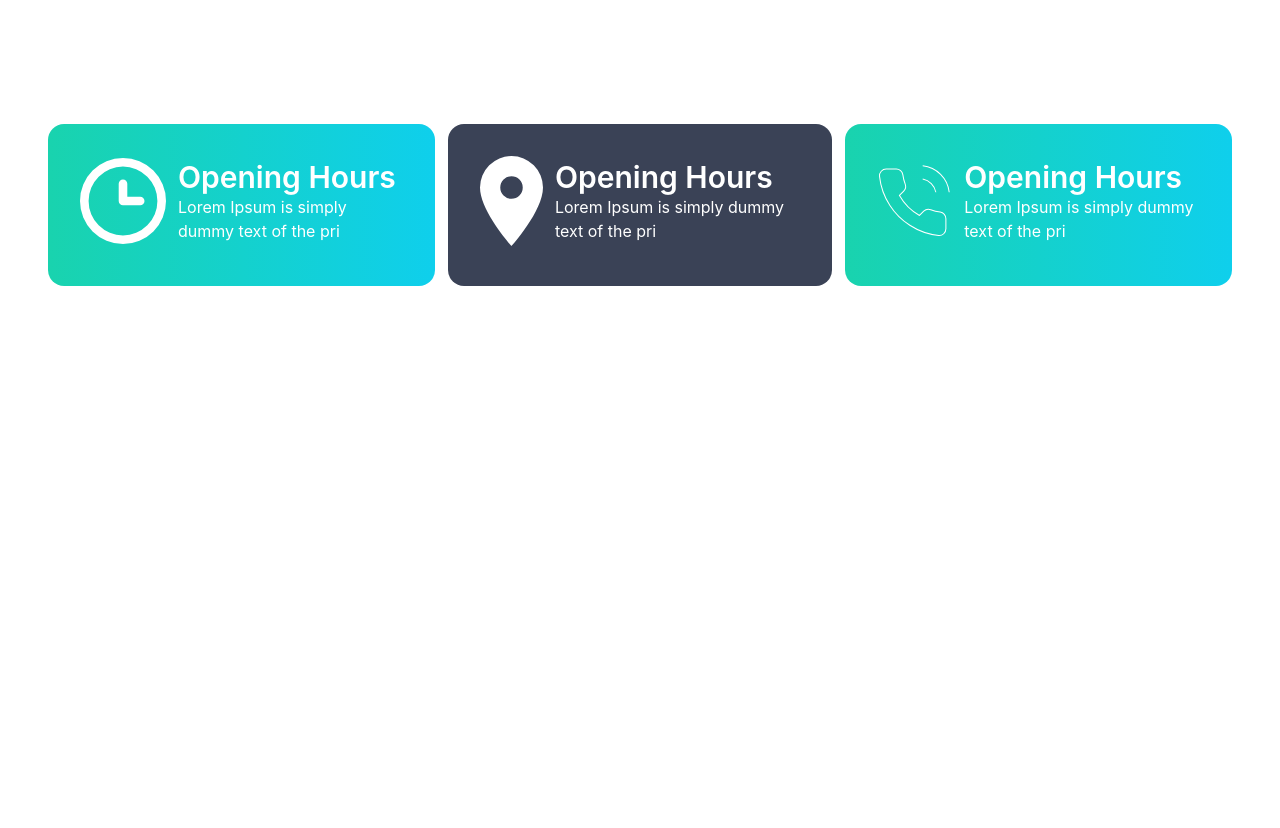
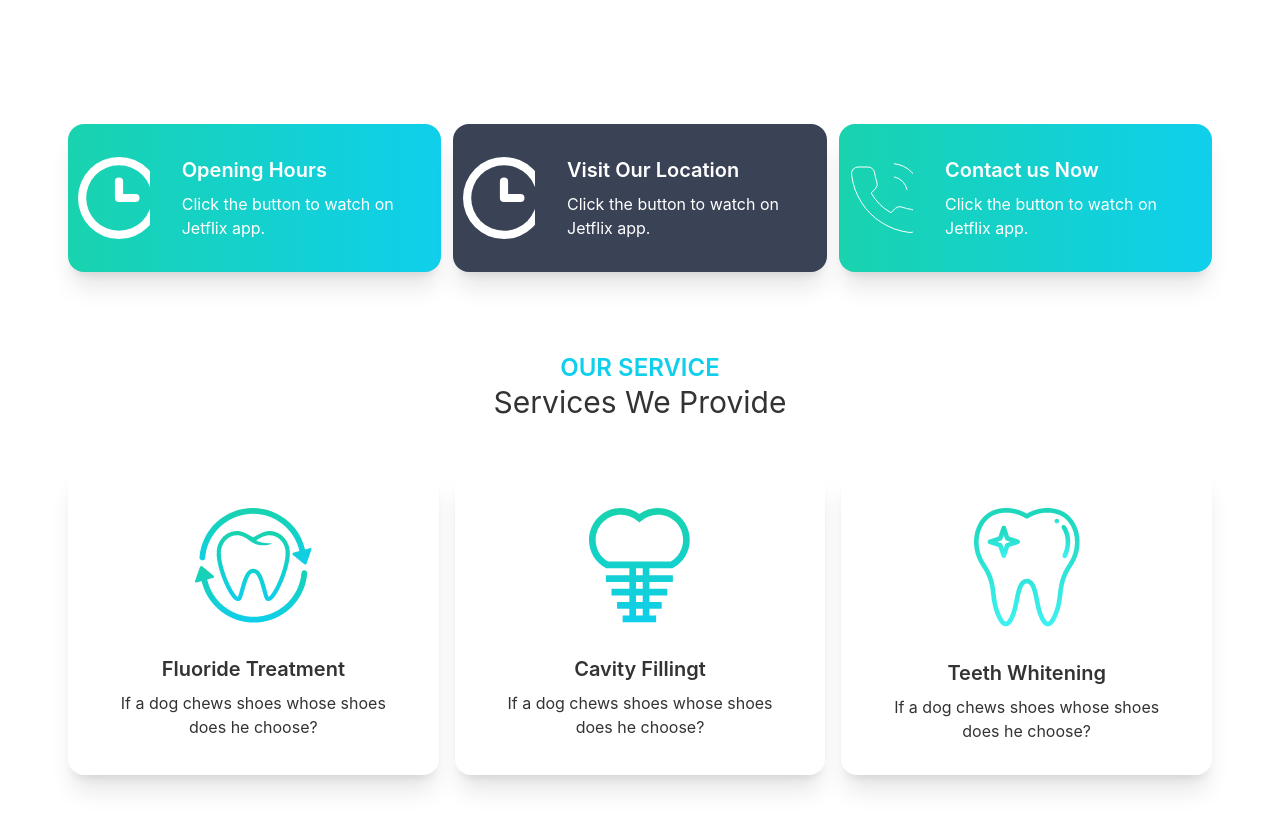
Before and after one commit to abusayeed4bd/doctors-portal-client, a React (Create React App) app: page / in a window 1280 px wide. Shown: the part 740-1568 px from the top of the page. Before the commit the page ends 1026 px from the top, so only its background shows below. Built offline with nearby package versions, Linux system fonts and the light colour scheme.

Commit message:
service section added

```diff
--- a/src/pages/Home/Banner.js
+++ b/src/pages/Home/Banner.js
@@ -1,16 +1,27 @@
-import React from 'react';
-import chair from '../../assets/images/chair.png'
-
+import React from "react";
+import chair from "../../assets/images/chair.png";
+import bg from "../../assets/images/bg.png";
 
 const Banner = () => {
   return (
-        <div class="hero min-h-screen px-12 ">
+    <div
+      style={{
+        background: `url(${bg}) no-repeat cover`,
+      }}
+      class="hero min-h-screen  lg:px-12 "
+    >
       <div class="hero-content flex-col lg:flex-row-reverse">
-    <img src={chair} class="max-w-lg rounded-lg shadow-2xl" alt='chair' />
+        <img src={chair} class=" lg:w-1/2 rounded-lg shadow-2xl" alt="chair" />
         <div class="sm:mr-10">
           <h1 class="text-5xl font-bold">Your New Smile Starts Here</h1>
-      <p class="py-6 ">Provident cupiditate voluptatem et in. Quaerat fugiat ut assumenda excepturi exercitationem quasi. In deleniti eaque aut repudiandae et a id nisi.</p>
-      <button class="btn btn-primary bg-gradient-to-l  text-white uppercase font-bold from-primary to-secondary">Get Started</button>
+          <p class="py-6 ">
+            Provident cupiditate voluptatem et in. Quaerat fugiat ut assumenda
+            excepturi exercitationem quasi. In deleniti eaque aut repudiandae et
+            a id nisi.
+          </p>
+          <button class="btn btn-primary bg-gradient-to-l  text-white uppercase font-bold from-primary to-secondary">
+            Get Started
+          </button>
         </div>
       </div>
     </div>
--- a/src/pages/Home/Home.js
+++ b/src/pages/Home/Home.js
@@ -1,15 +1,16 @@
-import React from 'react';
-import Banner from './Banner';
-import Info from './Info';
-
+import React from "react";
+import Banner from "./Banner";
+import Info from "./Info";
+import Service from "./Service";
 
 const Home = () => {
-    return (
-        <div>
-            <Banner/>
-            <Info></Info>
-        </div>
-    );
+  return (
+    <div className="px-5">
+      <Banner />
+      <Info></Info>
+      <Service></Service>
+    </div>
+  );
 };
 
 export default Home;
--- a/src/pages/Home/Info.js
+++ b/src/pages/Home/Info.js
@@ -1,55 +1,30 @@
-import React from 'react';
-import clock from '../../assets/icons/clock.svg'
-import marker from '../../assets/icons/marker.svg'
-import phone from '../../assets/icons/phone.svg'
+import React from "react";
+import clock from "../../assets/icons/clock.svg";
+import marker from "../../assets/icons/marker.svg";
+import phone from "../../assets/icons/phone.svg";
+import InfoCard from "./InfoCard";
 
 const Info = () => {
-    return (
-        <div class="grid grid-cols-3 gap-3 mx-12">
-            <div class="card  bg-gradient-to-r from-secondary to-primary  mx-auto">
-        <div class="card-body">
-            <div class="flex items-center my-auto text-white gap-x-3">
-            <img width="86px" src={clock} alt="" />
-            <div>
-                <h2 class="text-3xl font-semibold">Opening Hours</h2>
-                <p>Lorem Ipsum is simply dummy text of the pri</p>
-            </div>
-            </div>
-            <div class="card-actions justify-end">
+  return (
+    <div class="grid grid-cols-1 md:grid-cols-3 gap-3 lg:mx-12">
+      <InfoCard
+        img={clock}
+        bg={"bg-gradient-to-r from-secondary to-primary"}
+        title={"Opening Hours"}
+      ></InfoCard>
+      <InfoCard
+        img={clock}
+        bg={"!bg-accent"}
+        title={"Visit Our Location"}
+      ></InfoCard>
 
-        </div>
+      <InfoCard
+        img={phone}
+        bg={"bg-gradient-to-r from-secondary to-primary"}
+        title={"Contact us Now"}
+      ></InfoCard>
     </div>
-    </div>
-        <div class="card w-96 bg-accent text-primary-content mx-auto">
-            <div class="card-body">
-            <div class="flex items-center my-auto text-white gap-x-3">
-            <img width="86px" src={marker} alt="" />
-            <div>
-                <h2 class="text-3xl font-semibold">Opening Hours</h2>
-                <p>Lorem Ipsum is simply dummy text of the pri</p>
-            </div>
-            </div>
-            <div class="card-actions justify-end">
-
-        </div>
-    </div>
-    </div>
-            <div class="card  bg-gradient-to-r from-secondary to-primary  mx-auto">
-        <div class="card-body">
-        <div class="flex items-center my-auto text-white gap-x-3">
-        <img width="86px" src={phone} alt="" />
-        <div>
-                <h2 class="text-3xl font-semibold">Opening Hours</h2>
-                <p>Lorem Ipsum is simply dummy text of the pri</p>
-        </div>
-        </div>
-        <div class="card-actions justify-end">
-
-        </div>
-    </div>
-    </div>
-        </div>
-    );
+  );
 };
 
 export default Info;
--- /dev/null
+++ b/src/pages/Home/InfoCard.js
@@ -0,0 +1,17 @@
+import React from "react";
+
+const InfoCard = ({ img, bg, title }) => {
+  return (
+    <div class={`card w-auto card-side bg-base-100 shadow-xl ${bg} text-white`}>
+      <figure>
+        <img class="ml-5 " src={img} alt="card img" />
+      </figure>
+      <div class="card-body">
+        <h2 class="card-title">{title}</h2>
+        <p>Click the button to watch on Jetflix app.</p>
+      </div>
+    </div>
+  );
+};
+
+export default InfoCard;
--- /dev/null
+++ b/src/pages/Home/Service.js
@@ -0,0 +1,21 @@
+import React from "react";
+import ServiceCard from "./ServiceCard";
+import cavity from "../../assets/images/cavity.png";
+import whitening from "../../assets/images/whitening.png";
+import fluoride from "../../assets/images/fluoride.png";
+
+const Service = () => {
+  return (
+    <div class="text-center my-20 lg:mx-12">
+      <h4 class="text-primary text-2xl font-semibold uppercase">Our Service</h4>
+      <h2 class="text-3xl">Services We Provide</h2>
+      <div class="grid grid-cols-1 md:grid-cols-3  my-12 gap-4">
+        <ServiceCard img={fluoride} title="Fluoride Treatment"></ServiceCard>
+        <ServiceCard img={cavity} title="Cavity Fillingt"></ServiceCard>
+        <ServiceCard img={whitening} title="Teeth Whitening"></ServiceCard>
+      </div>
+    </div>
+  );
+};
+
+export default Service;
--- /dev/null
+++ b/src/pages/Home/ServiceCard.js
@@ -0,0 +1,17 @@
+import React from "react";
+
+const ServiceCard = ({ img, title }) => {
+  return (
+    <div class="card w-auto bg-base-100 shadow-xl">
+      <figure class="px-10 pt-10">
+        <img src={img} alt="Shoes" class="rounded-xl" />
+      </figure>
+      <div class="card-body items-center text-center">
+        <h2 class="card-title">{title}</h2>
+        <p>If a dog chews shoes whose shoes does he choose?</p>
+      </div>
+    </div>
+  );
+};
+
+export default ServiceCard;
--- a/tailwind.config.js
+++ b/tailwind.config.js
@@ -19,4 +19,4 @@ module.exports = {
     ],
   },
   plugins: [require("daisyui")],
-}
+};
```
Lines whose indentation alone changed are shown as unchanged.
